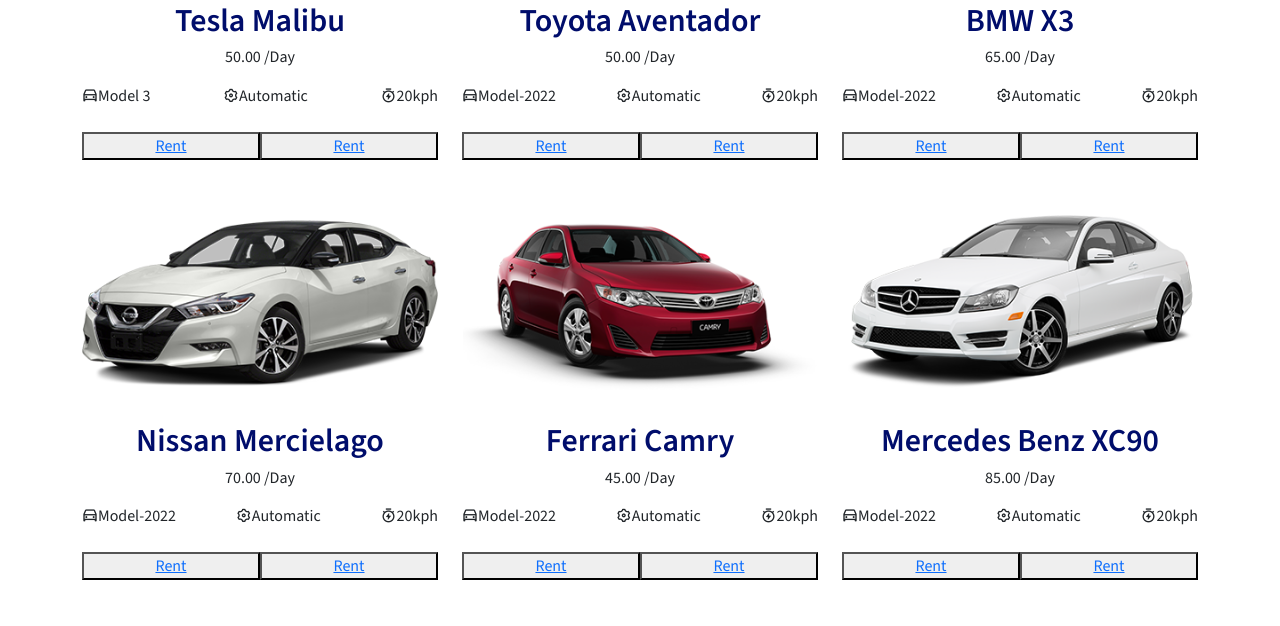
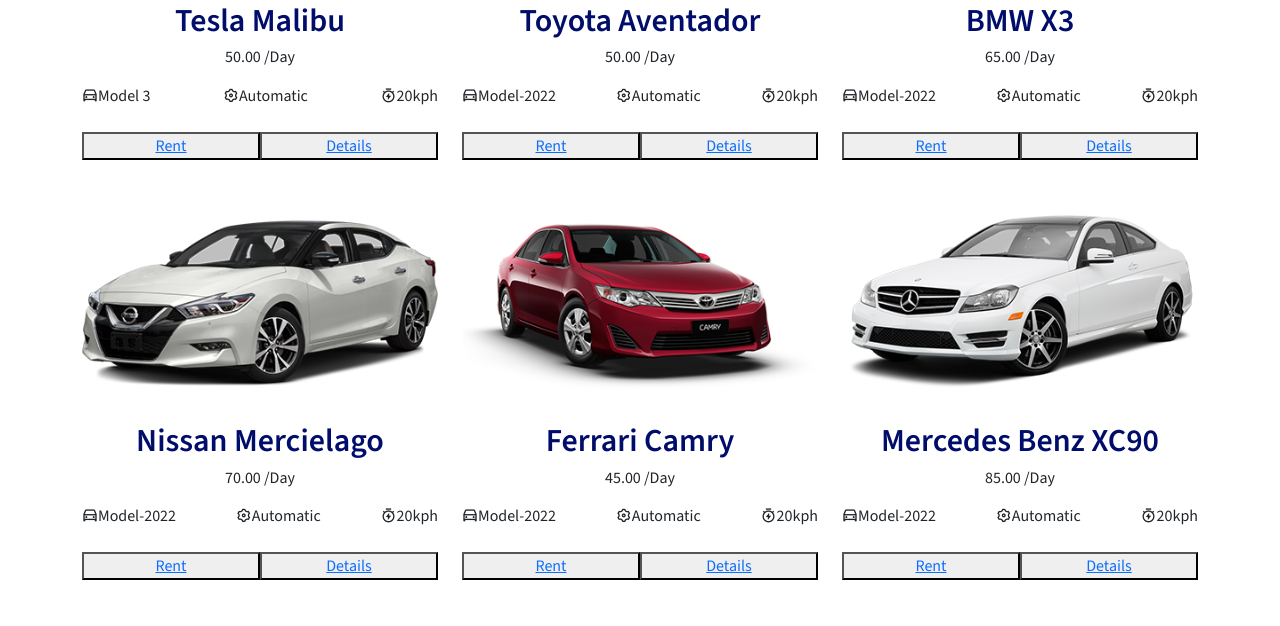
Before and after one commit to TeamAbella060420/Doctor-Appointment-Booking_MERN, a React (Create React App) app in the folder car-rental/: page /home in a window 1280 px wide. Shown: the part 2200-2826 px from the top of the page. Built offline with nearby package versions, Linux system fonts and the light colour scheme.

Commit message:
Update CarItem.jsx

```diff
--- a/car-rental/src/components/UI/CarItem.jsx
+++ b/car-rental/src/components/UI/CarItem.jsx
@@ -35,10 +35,10 @@ const CarItem = (props) => {
           </div>
 
           <button className="w-50 car__item-btn car__btn-rent">
-            <Link to={`/cars/${carName}`}>Rent</Link>
+            <Link to={`/cars/${carName}`} >Rent</Link>
           </button>
           <button className="w-50 car__item-btn car__btn-details">
-            <Link to={`/cars/${carName}`}>Rent</Link>
+            <Link to={`/cars/${carName}`} >Details</Link>
           </button>
         </div>
       </div>
```
